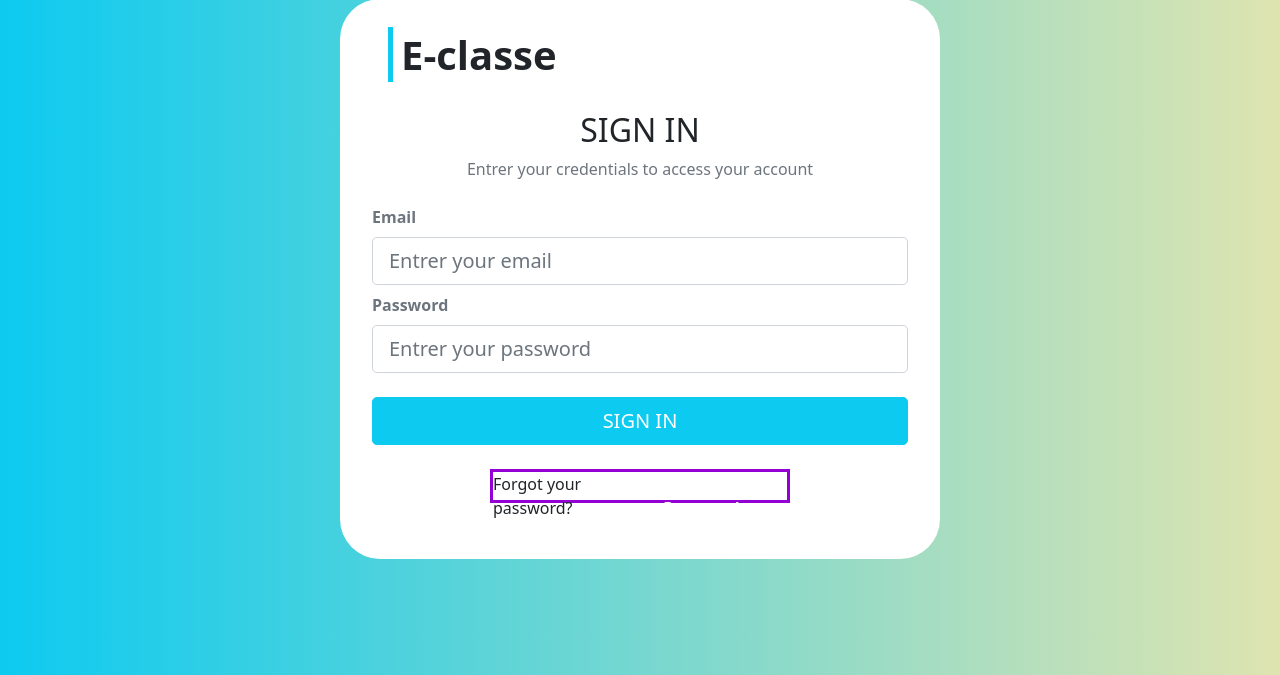
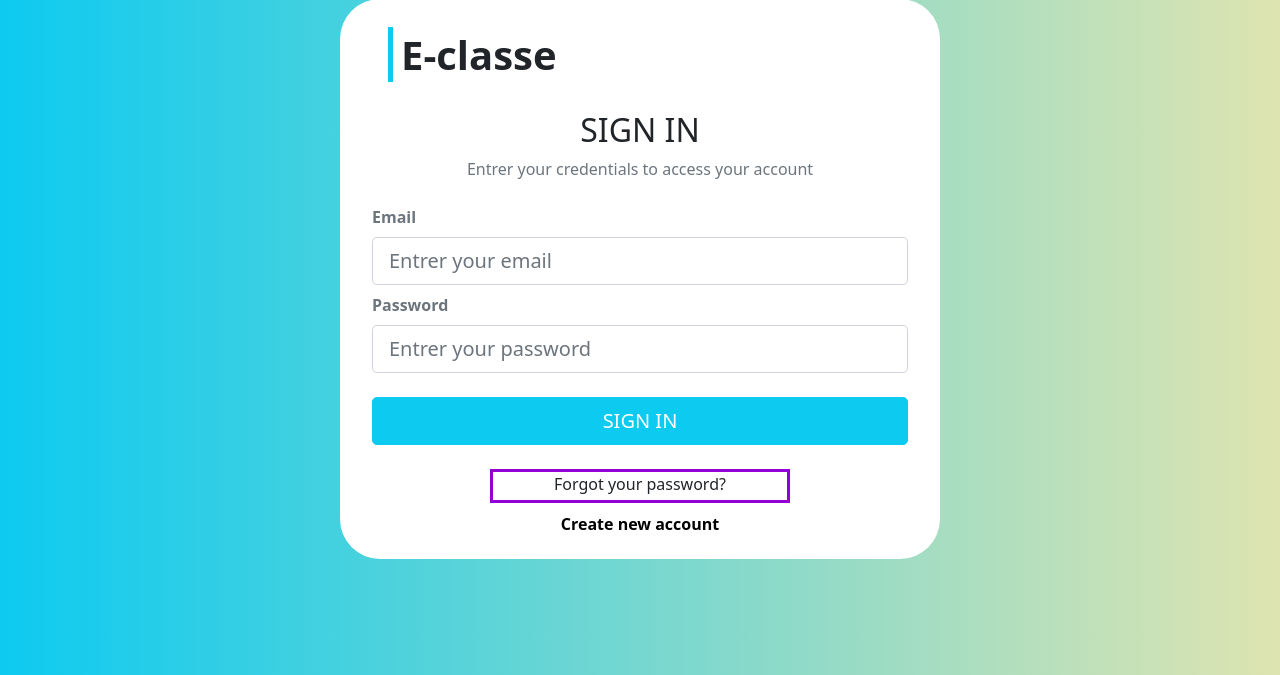
Before and after one commit to soumiaessabiry/Application-E-learning-E-classe-V1.3, a PHP site: page / in a window 1280 px wide. Shown: the part 125-800 px from the top of the page. Run offline with PHP 8.4, Linux system fonts and the light colour scheme.

Commit message:
ajouter un lien

```diff
--- a/index.php
+++ b/index.php
@@ -11,20 +11,18 @@
 
                 $query="SELECT * FROM `comptes` WHERE email='$email' AND  password='$password'";
                 $user = mysqli_query($conn,$query);
-                $compte = mysqli_fetch_assoc($user);
-                if (mysqli_num_rows($user)  != 0 ) {
+                $compte = mysqli_fetch_assoc($user);//mysqli_result::fetch_assoc -- mysqli_fetch_assoc — Récupère une ligne de résultat sous forme de tableau associatif
+                if (mysqli_num_rows($user)  != 0 ) {//Retourne le nombre de lignes affectées par la dernière opération MySQL
                      //pour tempts
-                    ini_set('session.gc_maxlifetime', 3600*24);
+                    ini_set('session.gc_maxlifetime', 3600*24);//Spécifie la durée de vie des données sur le serveur, en nombre de secondes.
                      // each client should remember their session id for EXACTLY 1 hour
-                    session_set_cookie_params(3600*24);
+                    session_set_cookie_params(3600*24);//Modifie les paramètres de configuration du cookie de session, qui a été configuré dans le fichier php.ini
                         session_start();
                         $_SESSION['first_name']=$compte['first_name'];
                         $_SESSION['last_name']=$compte['last_name'];
                         $_SESSION['email']=$email;
                        header("location:indexdach.php");
                        echo" vous connectez";
-
-
                 }
                 else{
                         $error='<h5 class="alert alert-danger"><strong>Invalid Email or Password !!!!!</strong></h5> ';
@@ -74,7 +72,9 @@
                         </div>
                     </div>
                     <div class=" mt-4 mb-5 forgot">
-                        <P class="d-flex justify-content-center " >Forgot your password? <span class="fw-bold"><a href="#">Reset Password</a></span></P>
+                        <P class="d-flex justify-content-center " >Forgot your password? </P>
+                        <a class="fw-bold d-flex justify-content-center " href="inscription.php">Create new account </a>
+
                     </div>
             </form>
          </div>
--- a/style.css
+++ b/style.css
@@ -25,8 +25,9 @@ form{
 a{
     text-decoration: none !important;
     color:#0dcaf0 !important;
+    color: black !important;
+    font-weight: bold !important;
 }
-a {
-    color: white!important;
-    text-decoration: none !important;
+a:hover{
+    background-color: yellowgreen !important;
 }
```
Also changed, not shown: indexdach.php (+4 -4 lines).
